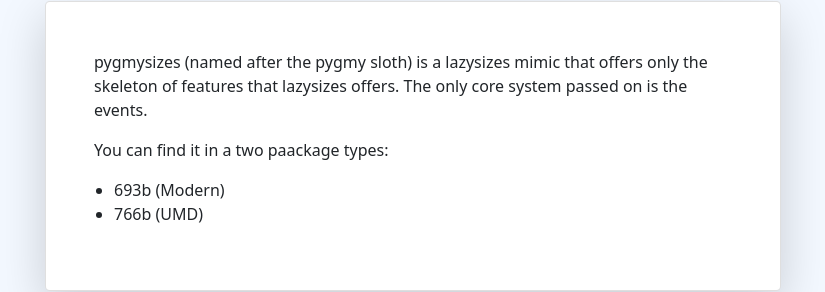
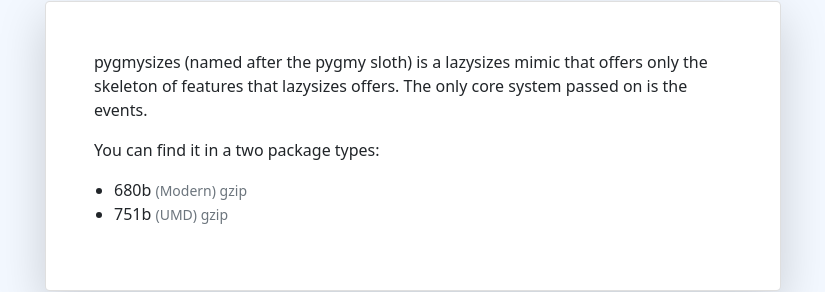
Before and after one commit to frankie-tech/pygmysizes, a website with bundled scripts: page site/index.html in a window 1280 px wide. Shown: the part 300-592 px from the top of the page, without its empty margins (227-1052 px from the left). Built offline with nearby package versions, Linux system fonts and the light colour scheme.

Commit message:
adds file sizes to description

```diff
--- a/site/index.html
+++ b/site/index.html
@@ -77,10 +77,18 @@
 								features that lazysizes offers. The only core
 								system passed on is the events.
 							</p>
-							<p>You can find it in a two paackage types:</p>
+							<p>You can find it in a two package types:</p>
 							<ul>
-								<li>693b (Modern)</li>
-								<li>766b (UMD)</li>
+								<li>
+									680b
+									<small class="text-muted">
+										(Modern) gzip
+									</small>
+								</li>
+								<li>
+									751b
+									<small class="text-muted">(UMD) gzip</small>
+								</li>
 							</ul>
 						</div>
 					</div>
```
